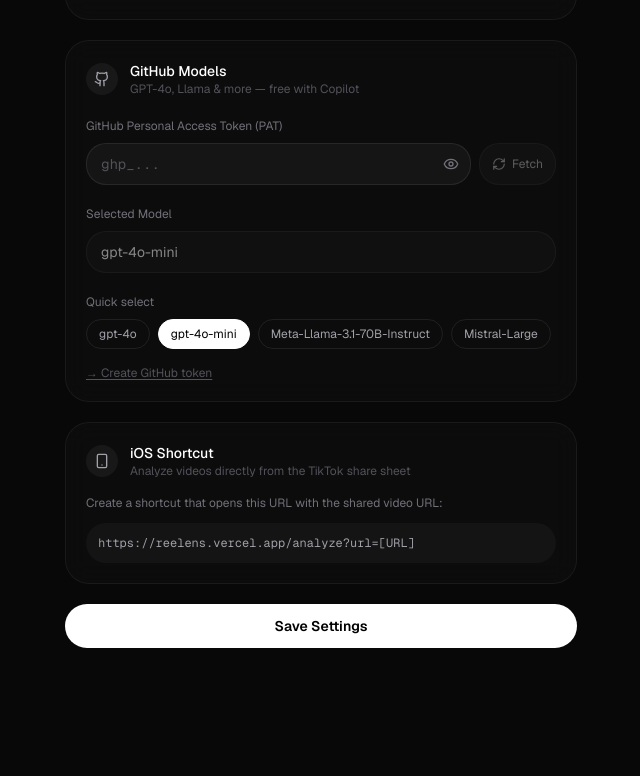
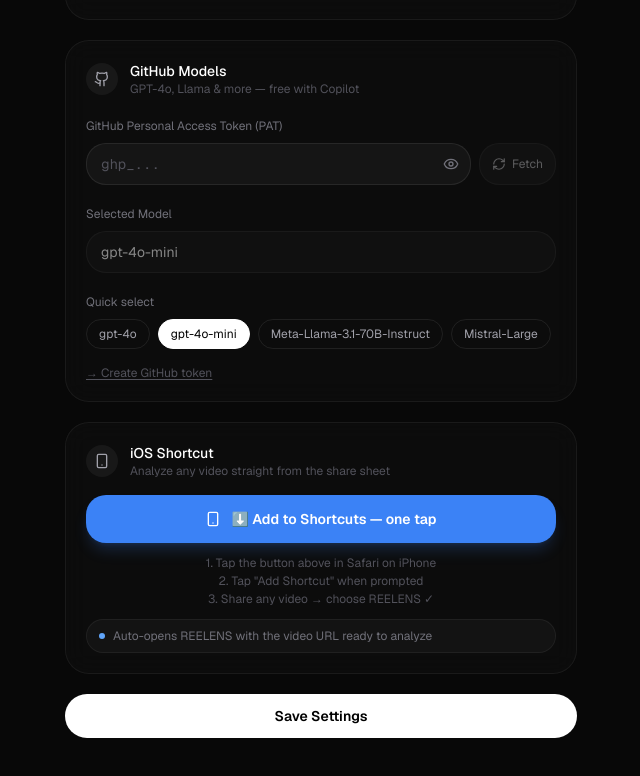
Before and after one commit to KNIGHTABDO/reelens, a Next.js app: page /settings in a window 1280 px wide. Shown: the part 1118-1894 px from the top of the page, without its empty margins (319-959 px from the left). Before the commit the page ends 1806 px from the top, so only its background shows below. Built offline with nearby package versions, Linux system fonts and the light colour scheme.

Commit message:
feat: iOS shortcut one-tap install button + download REELENS.shortcut file

```diff
--- a/src/app/settings/page.tsx
+++ b/src/app/settings/page.tsx
@@ -321,13 +321,35 @@ export default function SettingsPage() {
         <div className={sectionCls}>
           <SectionHeader
             icon={<Smartphone className="w-4 h-4 text-zinc-400" />}
-            label={t.settings.shortcut}
-            desc={t.settings.shortcutDesc}
+            label={isRtl ? 'اختصار iOS' : 'iOS Shortcut'}
+            desc={isRtl ? 'حلل أي فيديو مباشرة من زر المشاركة' : 'Analyze any video straight from the share sheet'}
           />
-          <div className={cn('space-y-3', isRtl && 'text-right')}>
-            <p className="text-xs text-zinc-500">{t.settings.shortcutSteps}</p>
-            <div className="bg-white/[0.03] rounded-xl p-3 font-mono text-xs text-zinc-400 break-all" dir="ltr">
-              https://reelens.vercel.app/analyze?url=[URL]
+          <div className="space-y-3">
+            {/* Big one-tap install button */}
+            <a
+              href="/reelens.shortcut"
+              download="REELENS.shortcut"
+              className={cn(
+                'flex items-center justify-center gap-2.5 w-full py-3.5 rounded-xl font-semibold text-sm transition-all',
+                'bg-blue-500 hover:bg-blue-400 active:bg-blue-600 text-white shadow-lg shadow-blue-500/20'
+              )}
+            >
+              <Smartphone className="w-4 h-4" />
+              {isRtl ? '⬇️ ثبّت الاختصار — نقرة واحدة' : '⬇️ Add to Shortcuts — one tap'}
+            </a>
+            <div className={cn('text-center text-xs text-zinc-600 space-y-0.5', isRtl && 'text-right')}>
+              <p>{isRtl ? '١. اضغط الزر أعلاه في Safari على iPhone' : '1. Tap the button above in Safari on iPhone'}</p>
+              <p>{isRtl ? '٢. اضغط "إضافة اختصار" في التطبيق' : '2. Tap "Add Shortcut" when prompted'}</p>
+              <p>{isRtl ? '٣. شارك أي فيديو → اختر REELENS' : '3. Share any video → choose REELENS ✓'}</p>
+            </div>
+            {/* How it works pill */}
+            <div className="flex items-center gap-2 px-3 py-2 rounded-xl bg-white/[0.03] border border-white/[0.05]">
+              <div className="w-1.5 h-1.5 rounded-full bg-blue-400 flex-shrink-0" />
+              <p className="text-xs text-zinc-500">
+                {isRtl
+                  ? 'يفتح REELENS تلقائياً مع رابط الفيديو جاهزاً للتحليل'
+                  : 'Auto-opens REELENS with the video URL ready to analyze'}
+              </p>
             </div>
           </div>
         </div>
```
